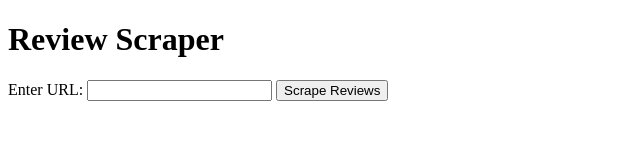
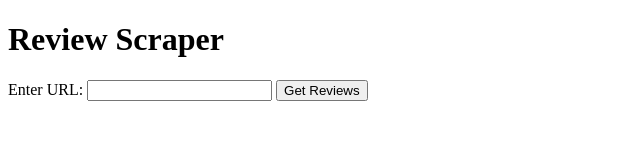
Before and after one commit to kshitij-hash/google-reviews-scrapper-js, a website: page index.html in a window 1280 px wide. Shown: the full height of the page, 0-640 px from the left. Drawn offline with Linux system fonts and the light colour scheme.

Commit message:
Update index.html
checking workflow

```diff
--- a/index.html
+++ b/index.html
@@ -12,7 +12,7 @@
     <form id="scrape-form">
         <label for="url">Enter URL:</label>
         <input type="text" id="url" name="url" required>
-        <button type="submit">Scrape Reviews</button>
+        <button type="submit">Get Reviews</button>
     </form>
     <div id="error-message" style="color: red; display: none;"></div>
     <script>
```
